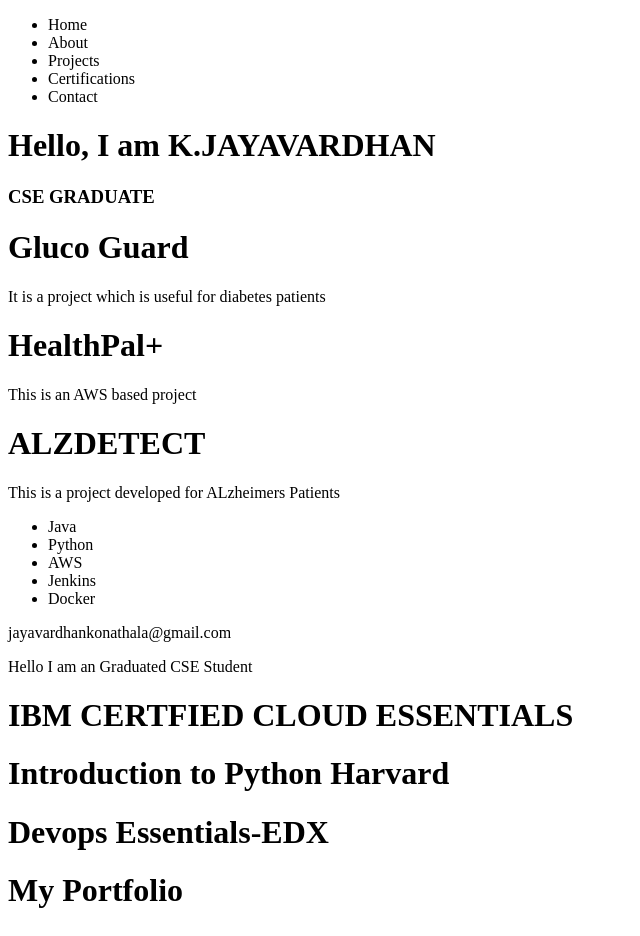
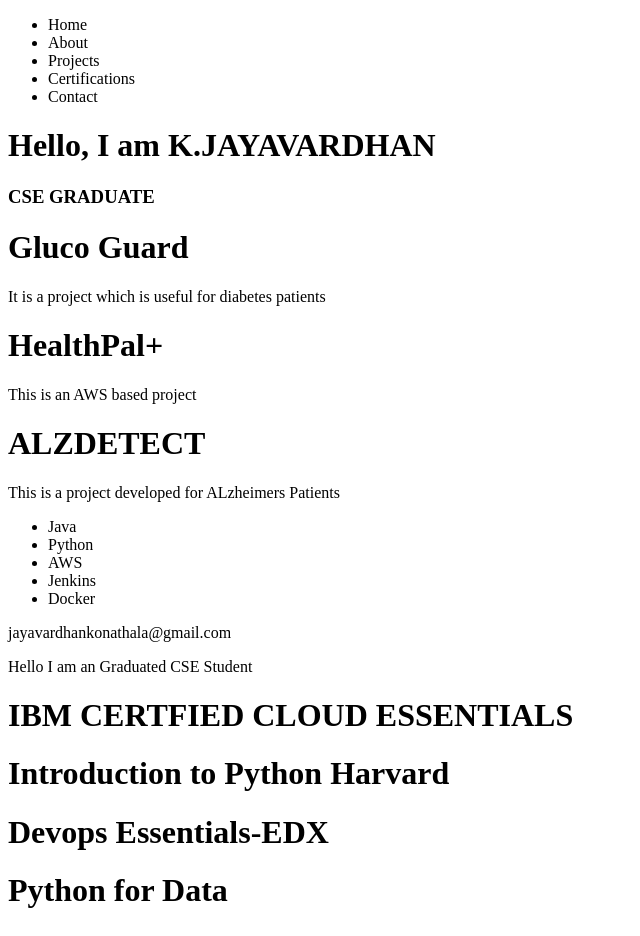
Before and after one commit to Jayavardhan56/My-Portfolio, a React app in the folder portfolio/: page / in a window 1280 px wide. Shown: the top 936 px of the page, without its empty margins (0-640 px from the left). Built offline with nearby package versions, Linux system fonts and the light colour scheme; the HTML template or start-up script is replaced by a standard one.

Commit message:
Update Certifications.jsx

```diff
--- a/portfolio/src/components/Certifications.jsx
+++ b/portfolio/src/components/Certifications.jsx
@@ -4,6 +4,7 @@
         <h1>IBM CERTFIED CLOUD ESSENTIALS</h1>
         <h1>Introduction to Python Harvard</h1>
             <h1>Devops Essentials-EDX</h1>
+            <h1>Python for Data </h1>
         </>
     )
 }
```
